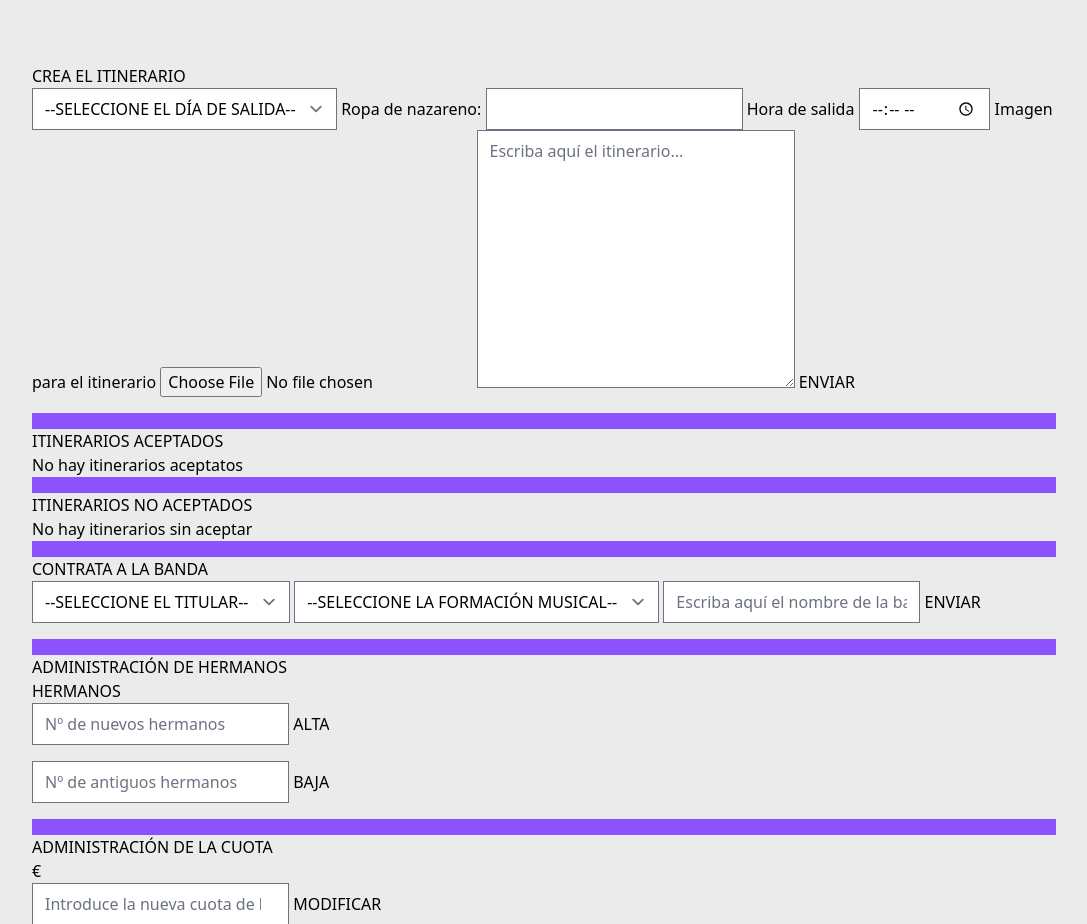
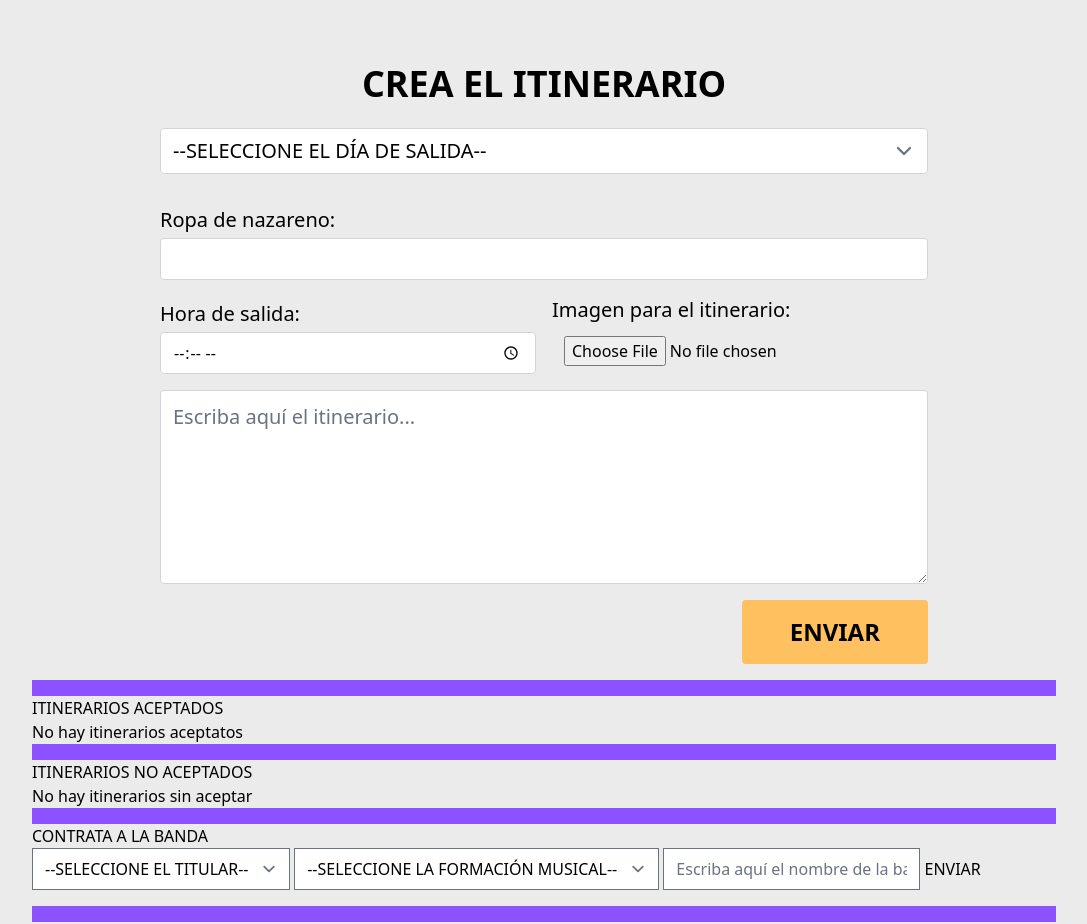
Before and after one commit to MiguelGuerraGalvez/appCieloConEl, a Laravel app: template resources/views/hermandad/create.blade.php in a window 1280 px wide. Shown: the top 924 px of the page, without its empty margins (96-1183 px from the left). Run offline with Laravel 12, Linux system fonts and the light colour scheme; the template is opened without the code that fills it, so the values that code supplies are empty; style sheets or scripts are compiled from the project's sources; some web fonts are replaced.

Commit message:
Estilos Administracion Hermandades

```diff
--- a/app/Models/Itinerario.php
+++ b/app/Models/Itinerario.php
@@ -9,7 +9,7 @@ class Itinerario extends Model
 {
     use HasFactory;
 
-    protected $fillable = ['id', 'id_hermandad', 'dia', 'nazarenos', 'hora_salida', 'recorrido', 'imagen', 'aceptado'];
+    protected $fillable = ['id_hermandad', 'dia', 'nazarenos', 'hora_salida', 'recorrido', 'imagen', 'aceptado'];
 
 
     public static function insertar($id_hermandad, $dia, $nazarenos, $hora_salida, $recorrido, $imagen = '', $aceptado = 0) {
--- a/resources/views/hermandad/create.blade.php
+++ b/resources/views/hermandad/create.blade.php
@@ -10,39 +10,54 @@
 </head>
 <body class="bg-[#EBEBEB] flex justify-center md:pt-8">
     <div class="w-[80vw] mt-8">
-        <section>
-            <h1>CREA EL ITINERARIO</h1>
+        <section id="crear_itinerario" class="flex flex-col items-center gap-6 text-center">
+            <h1 class="text-4xl font-bold">CREA EL ITINERARIO</h1>
 
-            <form id="itinerarioForm" action="{{ route('hermandad.nuevoItinerario') }}" method="post" enctype="multipart/form-data">
+            <form id="itinerarioForm" action="{{ route('hermandad.nuevoItinerario') }}" method="post" enctype="multipart/form-data" class="flex flex-col items-center gap-4 w-full max-w-md">
                 @csrf
 
-                <select name="dia_itinerario_nuevo" id="dia_itinerario_nuevo" required>
-                    <option class="font-bold" value="">--SELECCIONE EL DÍA DE SALIDA--</option>
-
+                <select name="dia_itinerario_nuevo" id="dia_itinerario_nuevo" required class="w-[60vw] px-3 py-2 border border-gray-300 text-xl rounded">
+                    <option class="w-full font-bold text-left" value="">--SELECCIONE EL DÍA DE SALIDA--</option>
                     @foreach ($dias as $dia)
-                        <option value="{{$dia->id}}">{{$dia->dia}}</option>
+                        <option value="{{ $dia->id }}">{{ $dia->dia }}</option>
                     @endforeach
                 </select>
 
-                @foreach ($titulares as $titular)
-                    <input type="checkbox" name="titular_{{ $titular->id }}_itinerario_nuevo" id="titular_{{ $titular->id }}_itinerario_nuevo" value="{{ $titular->id }}">
-                    <label for="titular_{{ $titular->id }}_itinerario_nuevo">{{ $titular->nombre_corto }}</label>
-                @endforeach
+                <div class="w-[60vw] flex flex-row gap-2 justify-evenly flex-wrap">
+                    @foreach ($titulares as $titular)
+                        <div>
+                            <input type="checkbox" name="titular_{{ $titular->id }}_itinerario_nuevo" id="titular_{{ $titular->id }}_itinerario_nuevo" value="{{ $titular->id }}">
+                            <label for="titular_{{ $titular->id }}_itinerario_nuevo" class="text-xl">{{ $titular->nombre_corto }}</label>
+                        </div>
+                    @endforeach
+                </div>
 
-                <label for="nazarenos_itinerario_nuevo">Ropa de nazareno: </label>
-                <input type="text" name="nazarenos_itinerario_nuevo" id="nazarenos_itinerario_nuevo" required>
+                <div class="flex flex-row gap-4 flex-wrap">
+                    <div class="w-[60vw] text-left">
+                        <label for="nazarenos_itinerario_nuevo" class="text-xl">Ropa de nazareno:</label>
+                        <input type="text" name="nazarenos_itinerario_nuevo" id="nazarenos_itinerario_nuevo" required class="w-full px-3 py-2 border border-gray-300 rounded mt-1">
+                </div>
 
-                <label for="hora_salida_itinerario_nuevo">Hora de salida</label>
-                <input type="time" name="hora_salida_itinerario_nuevo" id="hora_salida_itinerario_nuevo" required>
+                <div class="flex flex-row gap-4 items-end">
+                    <div class="w-[30vw] flex-1 text-left">
+                        <label for="hora_salida_itinerario_nuevo" class="text-xl">Hora de salida:</label>
+                        <input type="time" name="hora_salida_itinerario_nuevo" id="hora_salida_itinerario_nuevo" required class="w-full px-3 py-2 border border-gray-300 rounded mt-1">
+                    </div>
 
-                <label for="imagen_itinerario_nuevo">Imagen para el itinerario</label>
-                <input type="file" name="imagen_itinerario_nuevo" id="imagen_itinerario_nuevo" required>
+                    <div class="flex-1 text-left">
+                        <label for="imagen_itinerario_nuevo" class="text-xl">Imagen para el itinerario:</label>
+                        <input type="file" name="imagen_itinerario_nuevo" id="imagen_itinerario_nuevo" required class="w-full px-3 py-2 border-none rounded mt-1">
+                    </div>
 
-                <textarea name="itinerario_nuevo" id="itinerario_nuevo" cols="30" rows="10" placeholder="Escriba aquí el itinerario..." required></textarea>
+                </div>
 
-                <input type="submit" name="enviar_itinerario_nuevo" id="enviar_itinerario_nuevo" value="ENVIAR">
+                <textarea name="itinerario_nuevo" id="itinerario_nuevo" cols="30" rows="6" placeholder="Escriba aquí el itinerario..." required class="text-xl w-full p-3 border border-gray-300 rounded"></textarea>
+                <div class="w-full flex justify-end">
+                    <input type="submit" name="enviar_itinerario_nuevo" id="enviar_itinerario_nuevo" value="ENVIAR" class="text-2xl bg-[#FFC060] text-black font-semibold px-12 py-4 rounded hover:bg-[#F9D193] cursor-pointer">
+                </div>
             </form>
         </section>
+
 
         <div class="bg-[#8C52FF] h-4 max-w-full"></div>
 
```
Also changed, not shown: public/img/BOTON_ITINERARIOS_TABLET.png (added), public/img/Itinerario_Vera_Cruz_Viernes.jpg (deleted).
